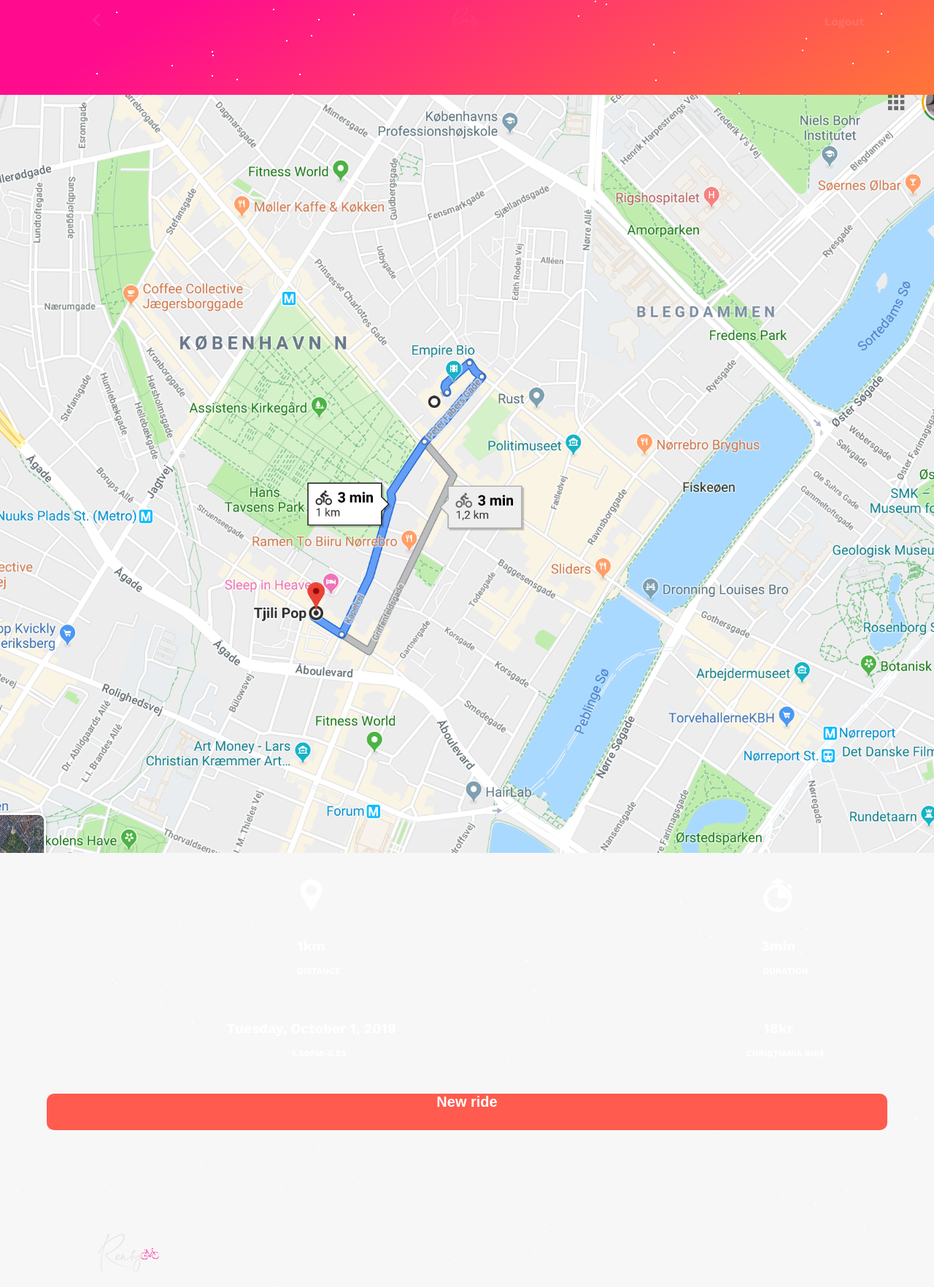
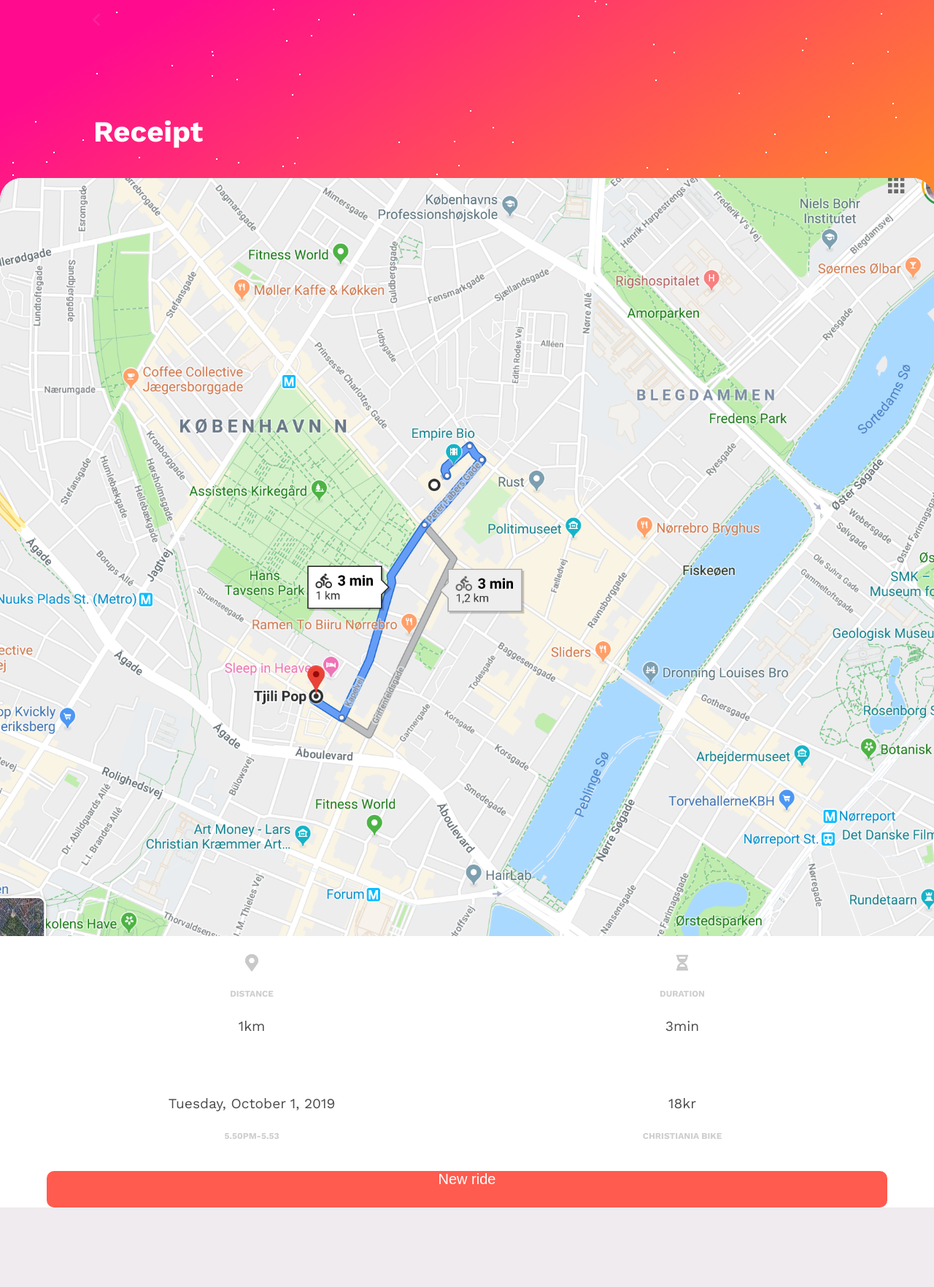
Before and after one commit to mari4w04/renty, a PHP site: page /confirmation.php in a window 1280 px wide. Shown: the whole page at 73% size. After the commit the page ends 1655 px from the top, so only its background shows below. Run offline with PHP 8.4, Linux system fonts and the light colour scheme.

Commit message:
clean up

```diff
--- a/confirmation.php
+++ b/confirmation.php
@@ -17,42 +17,39 @@
 <div id='stars3'></div>
 <nav>
 <a href="#"><img src="images/back-white.png" alt=""></a>
-<a href="map"><img src="images/logo.png" alt=""></a>
-      <a href="map">Logout</a>
     </nav>
 
-<div class="content confirmation">
+    <h1>Receipt</h1>
+    <div class="content-confirmation">
+    <img class="confirmation-map" src="images/map.jpg" alt="">
 <!-- map -->
-<img class="confirmation-map" src="images/map.jpg" alt="">
 <div class="confirmation-section">
 <!-- km ridden -->
 <div>
 <img src="images/pin.png" alt="">
-<h2>1km</h2>
-<h3>Distance</h3>
+<h6>Distance</h6>
+<h4>1km</h4>
 </div>
 <!-- time ride -->
 <div>
 <img src="images/stop-watch.png" alt="">
-<h2>3min</h2>
-<h3>Duration</h3>
+<h6>Duration</h6>
+<h4>3min</h4>
 </div>
 <!-- date, start time finish time -->
 <div>
-<h2>Tuesday, October 1, 2019</h2>
-<h3>5.50pm-5.53</h3>
+<h4>Tuesday, October 1, 2019</h4>
+<h6>5.50pm-5.53</h6>
 </div>
 <!-- total price -->
 <div class="confirmation-price">
-<h2>18kr</h2>
-<h3>christiania bike</h3>
+<h4>18kr</h4>
+<h6>christiania bike</h6>
 </div>
 </div>
-
 <a href='map.php'><button>New ride</button></a>
 
-<!-- Logo -->
-<img class="logo" src="images/logo.png" alt=""></div>
+</div>
 
     <script src="https://ajax.googleapis.com/ajax/libs/jquery/3.3.1/jquery.min.js"></script>
     <script src="https://unpkg.com/sweetalert/dist/sweetalert.min.js"></script>
--- a/css/style.css
+++ b/css/style.css
@@ -90,6 +90,12 @@
   margin-left: 20px;
 }
 
+h4 {
+  color: #4c4c4c;
+  font-weight: 400;
+  font-size: 1.2em;
+}
+
 h5 {
   font-size: 1.2em;
   text-align: center;
@@ -137,7 +143,7 @@
   height: 50px;
   font-size: 20px;
   color: white;
-  font-weight: 700;
+  font-weight: 400;
   margin-bottom: 20px;
   width: 90%;
   padding: 0;
@@ -403,14 +409,24 @@
   width: 144px;
 }
 
+/* confirmation */
+
 .confirmation-map {
   width: 100vw;
+  border-radius: 30px 30px 0% 0%;
+  margin-bottom: -5px;
+}
+
+.content-confirmation {
+  border-radius: 30px 30px 0% 0%;
+  background-color: white;
 }
 
 .confirmation-section {
   display: grid;
-  grid-template-columns: 2fr 1fr;
+  grid-template-columns: 1fr 1fr;
   text-align: center;
+  padding: 0px 50px;
 }
 
 .confirmation-section>div {
@@ -418,40 +434,15 @@
   width: 100%;
 }
 
+
 .confirmation-section img {
-  width: 100%;
-  max-width: 70px;
+  max-width: 40px;
 }
 
 .confirmation-price>h3 {
   background-color: dark grey;
 }
 
-.confirmation>.logo {
-  max-width: 100px;
-}
-
-.search-page>.logo {
-  width: 100px;
-}
-
-.vote-results {
-  margin-top: 30px;
-}
-
-.candidate-row {
-  flex-direction: column;
-}
-
-.name-container {
-  display: flex;
-  justify-content: center;
-  margin-left: -25px;
-}
-
-.name-tag {
-  width: 144px;
-}
 
 /* scan code */
 #chooseSection {
```
Also changed, not shown: images/pin.png, images/stop-watch.png.
